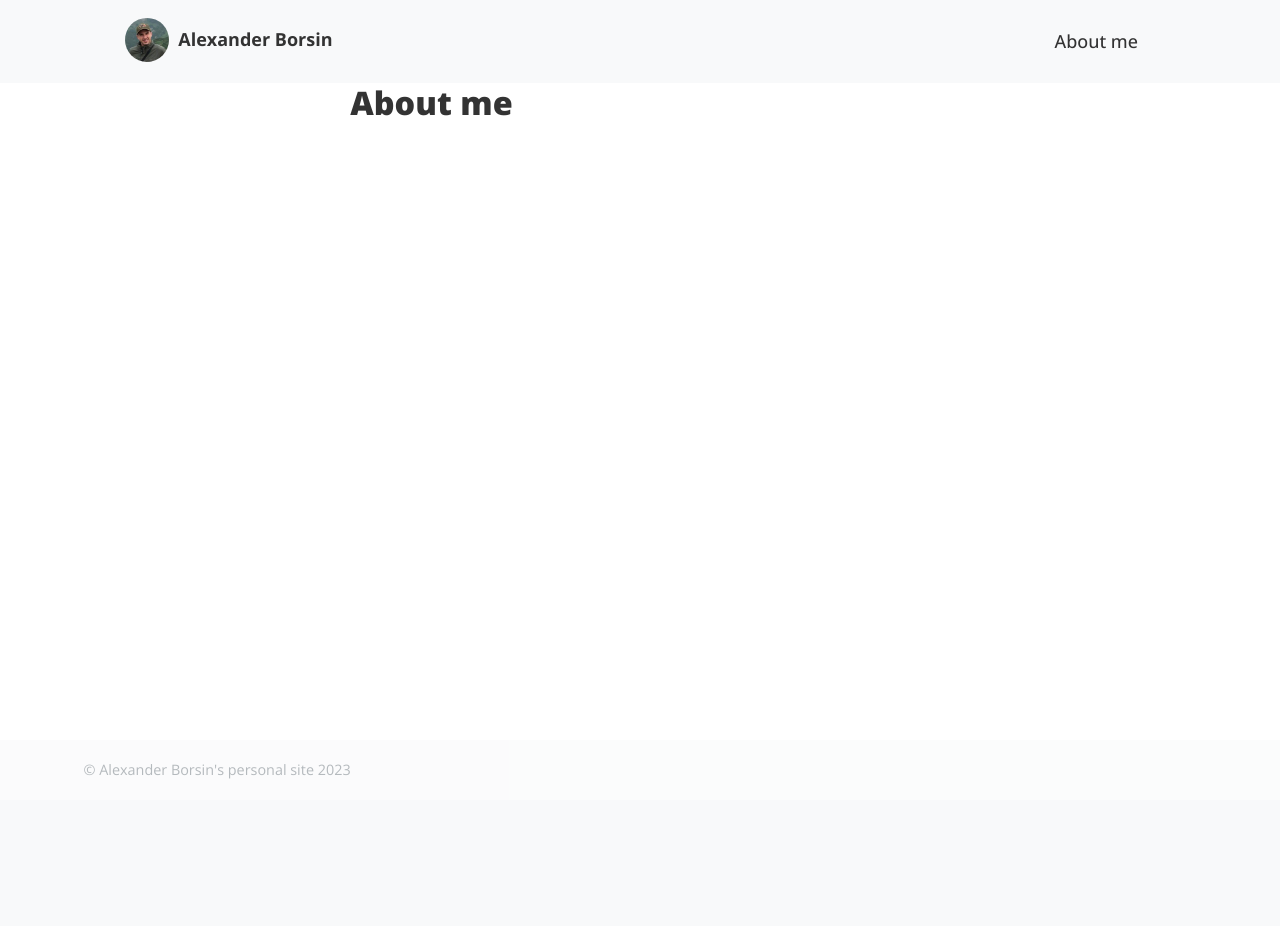
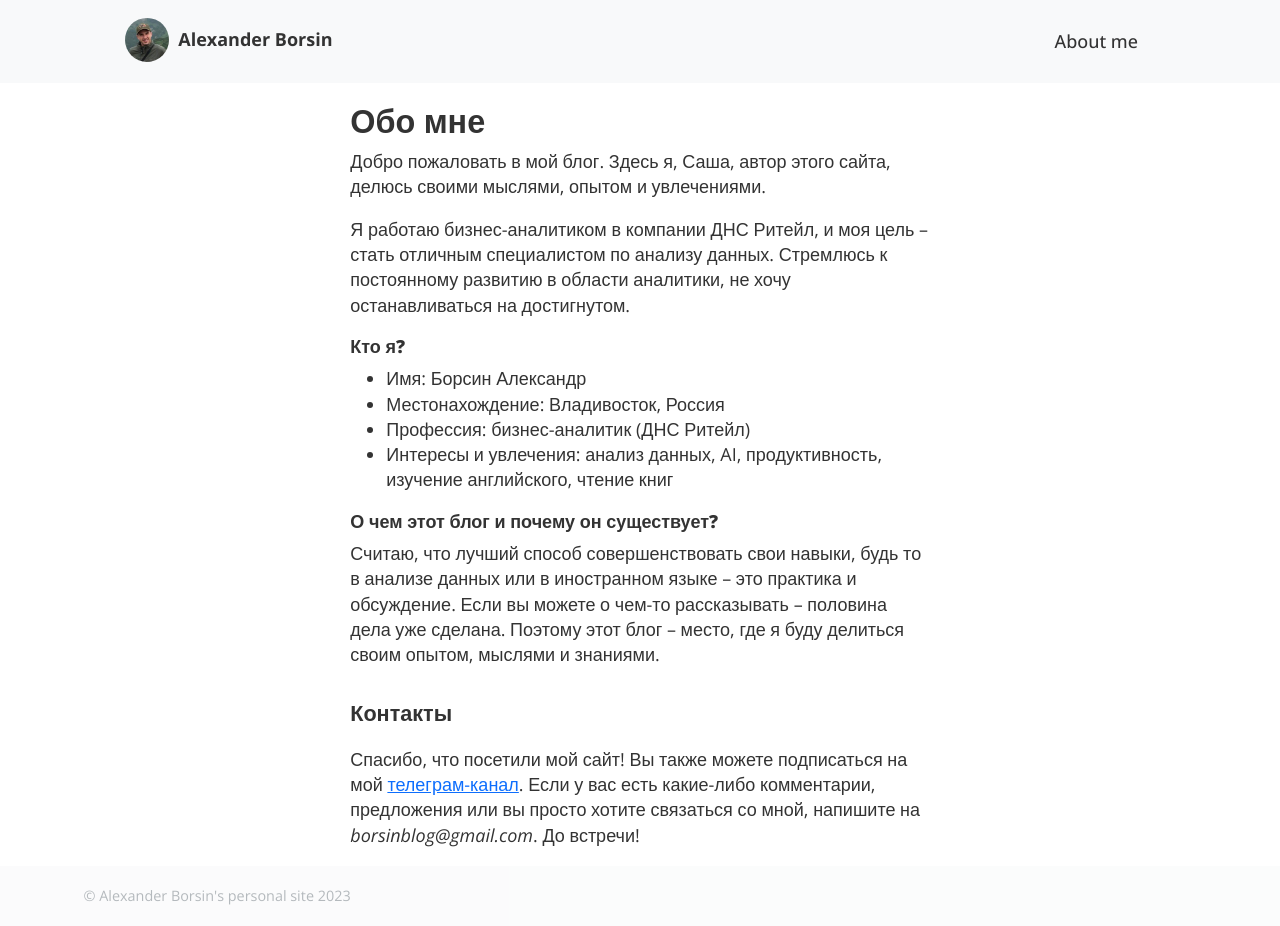
Before and after one commit to bors1n/borsinblog, a Django app: page /about in a window 1280 px wide. Before the commit the page ends 779 px from the top, so only its background shows below. Run offline with Django 4.2, Linux system fonts and the light colour scheme.

Commit message:
add about me page

```diff
--- a/blog/templates/about_page.html
+++ b/blog/templates/about_page.html
@@ -8,7 +8,36 @@
     <div class="container px-4 px-lg-5">
         <div class="row gx-4 gx-lg-5 justify-content-center">
             <div class="col-md-10 col-lg-8 col-xl-7">
-                <h1>About me</h1>
+                <p></p>
+                <h1>Обо мне</h1>
+                    <p>
+                    Добро пожаловать в мой блог. Здесь я, Саша, автор этого сайта, делюсь своими мыслями, опытом и увлечениями.
+                    </p>
+                    <p>
+                    Я работаю бизнес-аналитиком в компании ДНС Ритейл, и моя цель – стать отличным специалистом по анализу данных.
+                        Стремлюсь к постоянному развитию в области аналитики, не хочу останавливаться на достигнутом.
+                    </p>
+                    <h4> Кто я? </h4>
+                    <ul>
+                    <li> Имя: Борсин Александр </li>
+                    <li>Местонахождение: Владивосток, Россия</li>
+                    <li>Профессия: бизнес-аналитик (ДНС Ритейл) </li>
+                    <li>Интересы и увлечения: анализ данных, AI, продуктивность, изучение английского, чтение книг</li>
+                    </ul>
+                    <h4> О чем этот блог и почему он существует? </h4>
+                    <p>
+                    Считаю, что лучший способ совершенствовать свои навыки, будь то в анализе данных или в иностранном языке –
+                        это практика и обсуждение. Если вы можете о чем-то рассказывать – половина дела уже сделана.
+                        Поэтому этот блог – место, где я буду делиться своим опытом, мыслями и знаниями.
+                    </p>
+
+                    <h3>Контакты</h3>
+                    <p>
+                    Спасибо, что посетили мой сайт! Вы также можете подписаться на мой
+                        <a href="https://t.me/borsinblog">телеграм-канал</a>.
+                        Если у вас есть какие-либо комментарии, предложения или вы просто хотите связаться со мной, напишите
+                        на <i>borsinblog@gmail.com</i>. До встречи!
+                    </p>
             </div>
         </div>
     </div>
--- a/blog/templates/home_page.html
+++ b/blog/templates/home_page.html
@@ -8,7 +8,7 @@
         <div class="row gx-4 gx-lg-5 justify-content-center">
             <div class="col-md-10 col-lg-8 col-xl-8">
                 <div class="article-list">
-                {% for article in articles %}
+                {% for article in articles reversed %}
                     <div class="article">
                         <h2 class="article-title">
                             <a href="{{ article.get_absolute_url }}">{{article.title}}</a>
--- a/functional_tests/tests.py
+++ b/functional_tests/tests.py
@@ -8,6 +8,8 @@ import pytz
 import os
 import time
 
+import undetected_chromedriver as uc
+driver = uc.Chrome(version_main=117)
 
 class BasicInstallTest(LiveServerTestCase):
 
```
Also changed, not shown: 1 other file.
